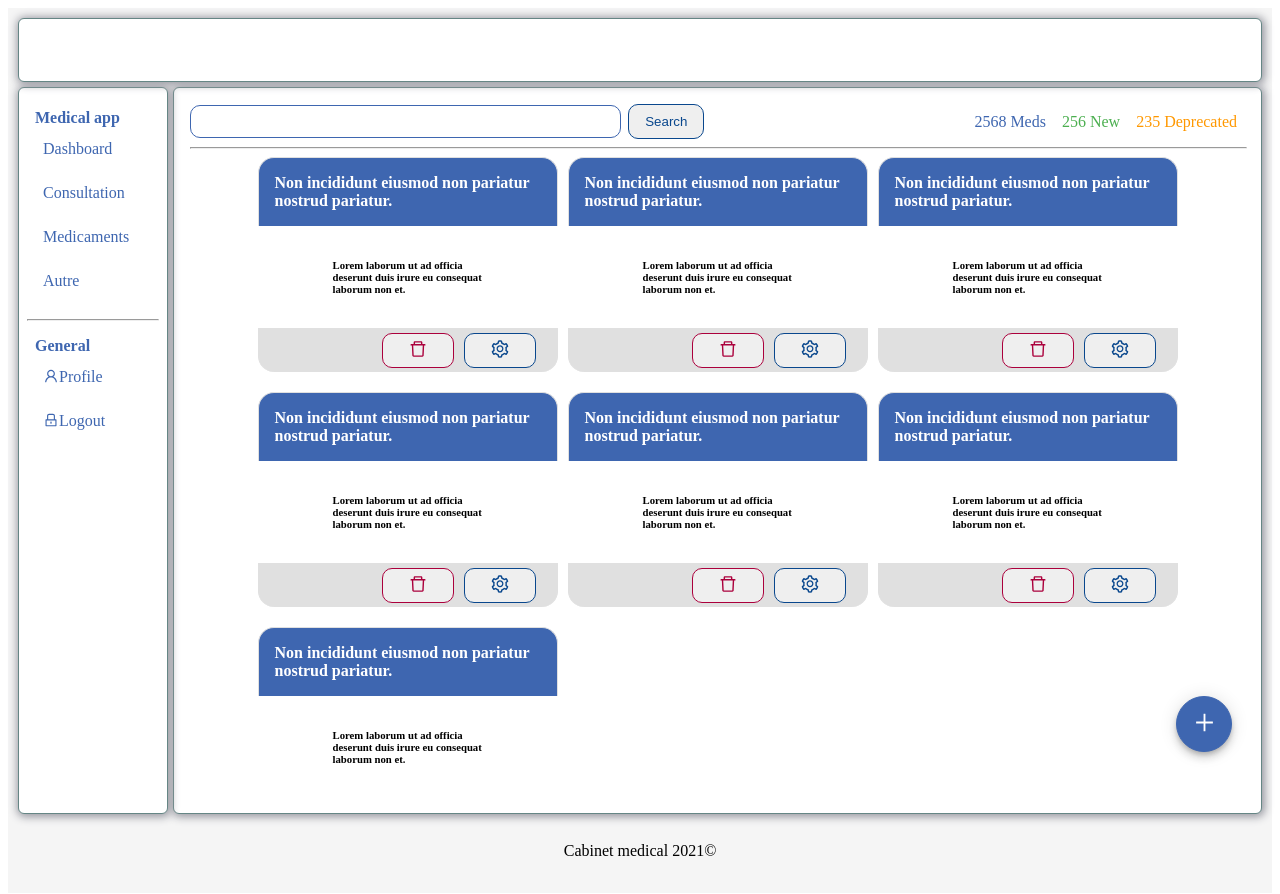
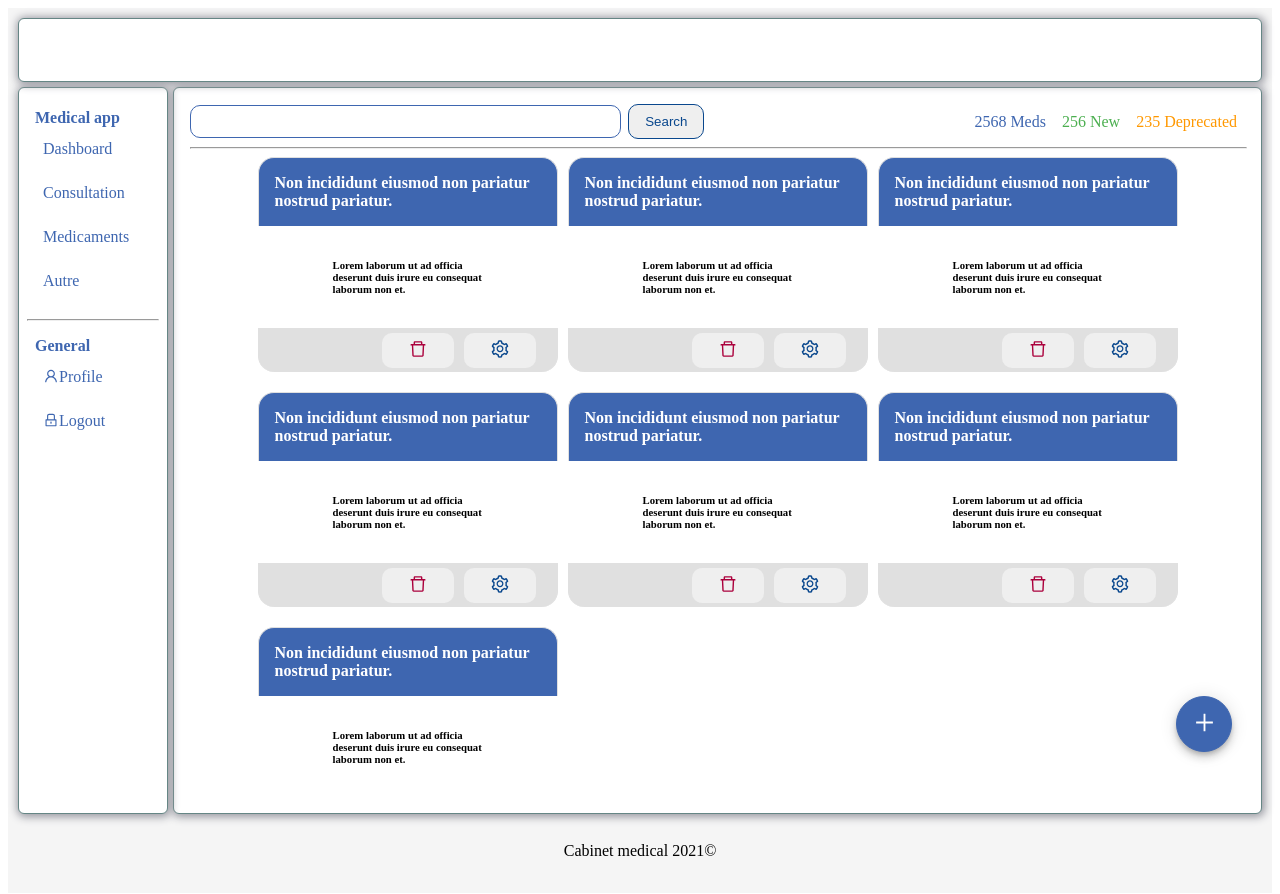
Before and after one commit to NasserBvB/front-cabinet-medical, a React (Create React App) app: page /medicaments in a window 1280 px wide. Shown: the top 894 px of the page. Built offline with nearby package versions, Linux system fonts and the light colour scheme.

Commit message:
chore: fix button

```diff
--- a/src/modules/Medicaments/components/Medicament/index.tsx
+++ b/src/modules/Medicaments/components/Medicament/index.tsx
@@ -27,14 +27,14 @@ export default function Medicament(props: Iprops) {
       <CardActions>
         <Button
           color="secondary"
-          variant="outlined"
+          variant="text"
           onClick={() => setOpen((cur) => !cur)}
         >
           <AiOutlineDelete size="20px" />
         </Button>
         <Button
           color="primary"
-          variant="outlined"
+          variant="text"
           onClick={() => props.handleUpdate()}
         >
           <AiOutlineSetting size="20px" />
--- a/src/ui/Button/index.tsx
+++ b/src/ui/Button/index.tsx
@@ -15,7 +15,7 @@ export default function Button({ color = 'primary', variant = 'filled', children
 
   if (variant === 'text')
   {
-    outlined.backgroundColor = "#FFF";
+    outlined.backgroundColor = "";
     outlined.color = palette[color].dark;
   };
 
```
